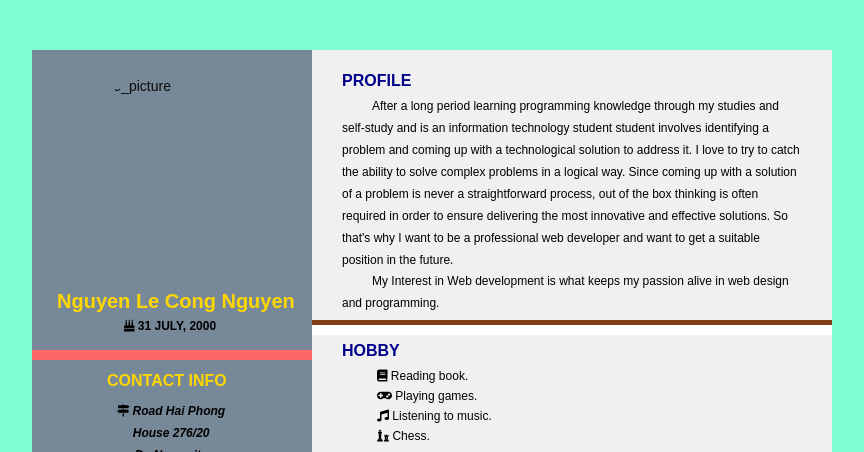
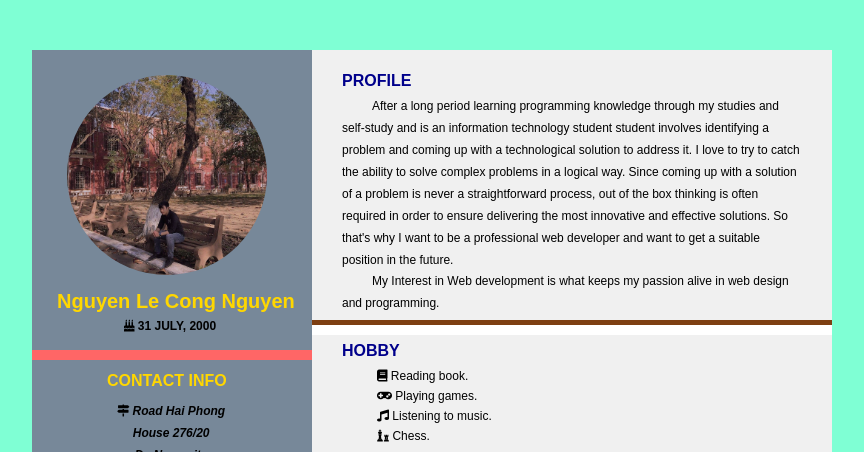
Before and after one commit to NguyenLeCongNguyen/Resume-CV-Website, a plain HTML site: page index.html in a window 1280 px wide. Shown: the top 452 px of the page, without its empty margins (208-1072 px from the left). Drawn offline with Linux system fonts and the light colour scheme; the site is published under a folder, as on GitHub Pages, so addresses that start at the root find nothing; a script that the page names is missing.

Commit message:
Update index.html

```diff
--- a/index.html
+++ b/index.html
@@ -15,7 +15,7 @@
     <!--left column starts-->
     <div class="left_col">
       <div class="left_col_1">
-        <img src="/images/a.jpg" alt="profile_picture">
+        <img src="images/a.jpg" alt="profile_picture">
         <p class="name">Nguyen Le Cong Nguyen</p>
         <p class="date"><i class="fas fa-birthday-cake"></i> 31 July, 2000</p>
       </div>
```
